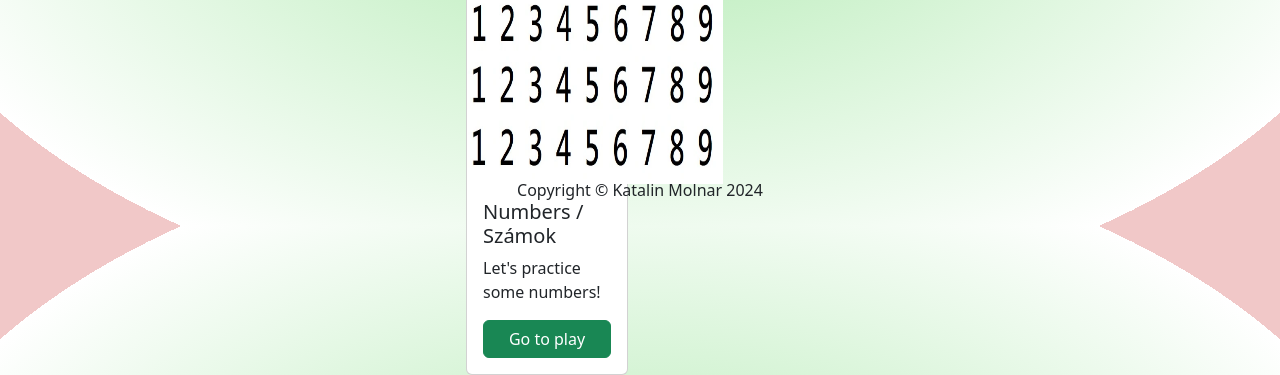
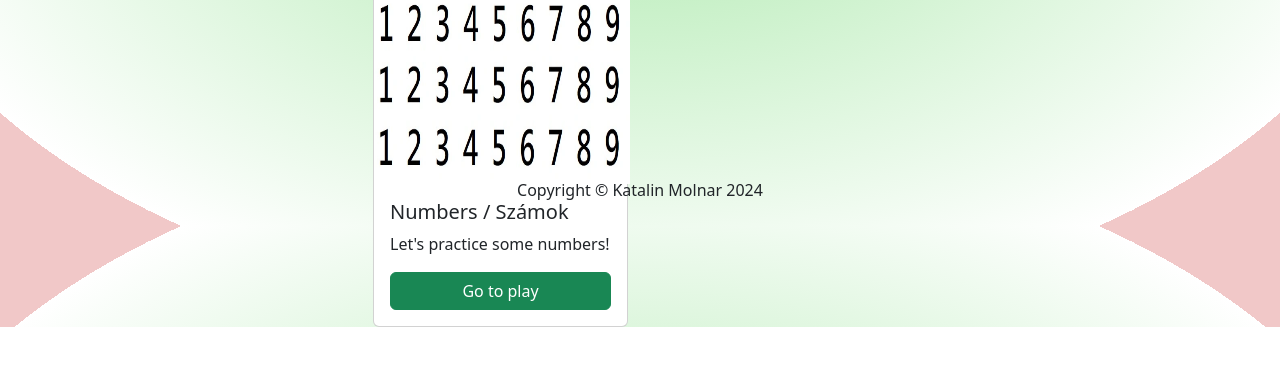
Before and after one commit to molnarlin/learn-hungarian-for-kids-game, a website: page index.html in a window 1280 px wide. Shown: the part 574-949 px from the top of the page. After the commit the page ends 901 px from the top, so only its background shows below. Drawn offline with nearby package versions, Linux system fonts and the light colour scheme.

Commit message:
card styling changed

```diff
--- a/index.html
+++ b/index.html
@@ -67,7 +67,7 @@
         <div class="col-12">
       <h2>Memory game</h2>
       </div>
-        <div class="col-2 d-flex justify-content-center offset-4">
+        <div class="col-3 d-flex justify-content-center offset-3">
           <div class="card pl-5">
             <img src="assets/images/numbers.webp" class="card-img-top" alt="picture of numbers">
           <div class="card-body">
```
